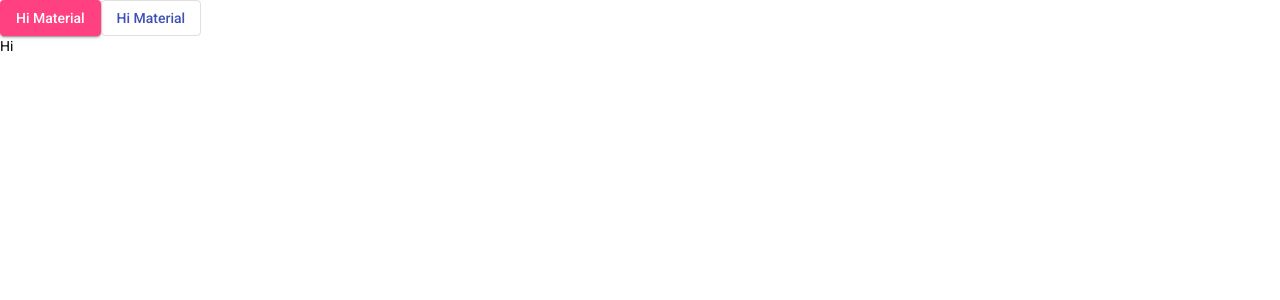
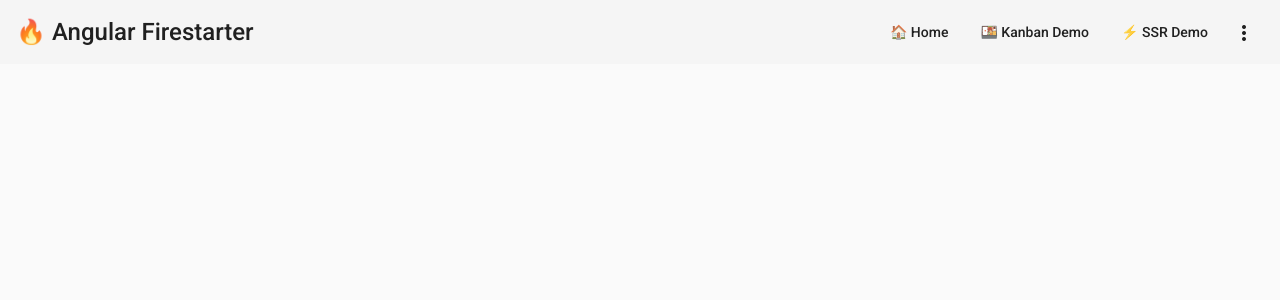
Before and after one commit to Ellipsoul/firestarter, an Angular app: page / in a window 1280 px wide. Shown: the top 300 px of the page. Built offline with nearby package versions, Linux system fonts and the light colour scheme.

Commit message:
Main shell component complete Honestly this is a little too hard

```diff
--- a/src/app/app.component.html
+++ b/src/app/app.component.html
@@ -1,6 +1,4 @@
-<button mat-raised-button color="accent">Hi Material</button>
-<button mat-stroked-button color="primary">Hi Material</button>
-<main>Hi</main>
-
-<!-- Don't touch router state manager -->
-<router-outlet></router-outlet>
+<!-- Wrap the shell around the router state manager -->
+<app-shell>
+  <router-outlet></router-outlet>
+</app-shell>
--- a/src/app/shared/shell/shell.component.html
+++ b/src/app/shared/shell/shell.component.html
@@ -1 +1,95 @@
-<p>shell works!</p>
+<!-- 'Shell' of application, with side menu and top navbar -->
+
+
+<!-- Side navigation -->
+<mat-sidenav-container class="sidenav-container">
+  <!-- SideNav element -->
+  <!-- # is a template variable, control the component directly from HTML like opening and closing a drawer -->
+  <!-- Conditional logic to make this responsive, async pipe subs/unsubs to observable -->
+  <!-- Role attribute is just for accessibility (no impact unless with screen reader) -->
+  <!-- Mode customises the look so that it's a drawer when on a handset and just on the side when on Desktop -->
+  <mat-sidenav #drawer class="sidenav" fixedInViewport
+    [attr.role]="(isHandset$ | async) ? 'dialog' : 'navigation'"
+    [mode]="(isHandset$ | async) ? 'over' : 'side'"
+    [opened]="false">
+    <!-- Name of Toolbar at the top -->
+    <mat-toolbar>Menu</mat-toolbar>
+    <!-- List of navigation elements, with click events bound to the drawer to close them when clicked -->
+    <mat-nav-list>
+      <a mat-list-item routerLink="/" (click)="drawer.close()">Home</a>
+      <a mat-list-item routerLink="/login" (click)="drawer.close()">Log In</a>
+      <a mat-list-item routerLink="/kanban" (click)="drawer.close()">Kanban Demo</a>
+      <a mat-list-item routerLink="/customers" (click)="drawer.close()">SSR Demo</a>
+    </mat-nav-list>
+  </mat-sidenav>
+
+
+  <mat-sidenav-content>
+      <!-- Top Toolbar -->
+      <mat-toolbar>
+
+        <!-- Left side 3 lines menu icon (only for handset users) -->
+        <button
+          type="button"
+          aria-label="Toggle sidenav"
+          mat-icon-button
+          (click)="drawer.toggle()"
+          *ngIf="isHandset$ | async">
+          <mat-icon aria-label="Side nav toggle icon">menu</mat-icon>
+        </button>
+
+        <!-- App name and title at the top left -->
+        <span class="logo" routerLink="/">🔥 Angular Firestarter</span>
+        <span class="fill-space"></span>
+
+        <!-- Display the links on top toolbar for larger displays -->
+        <div *ngIf="(isHandset$ | async)===false">
+          <a mat-button routerLink="/">🏠 Home</a>
+          <a mat-button routerLink="/kanban">🍱 Kanban Demo</a>
+          <a mat-button routerLink="/customers">⚡ SSR Demo</a>
+          <!-- <a mat-button routerLink="/login" *ngIf="(afAuth.authState | async)===false">🔑 Login</a>
+          <a mat-button routerLink="/login" *ngIf="afAuth.authState | async as user" >
+            <img class="avatar" [src]="user.photoURL || 'assets/default-user.svg'">
+            Profile
+          </a> -->
+        </div>
+
+        <!-- Dropdown menu with additional links -->
+        <button mat-icon-button [matMenuTriggerFor]="menu" aria-label="Example icon-button with a menu">
+          <mat-icon>more_vert</mat-icon>
+        </button>
+
+        <!-- Template variable like before, trigger is referenced above (not sure why it is named) -->
+        <mat-menu #menu="matMenu">
+          <!-- Angular automatically positions the icons and text intelligently -->
+          <!-- Slack channel -->
+          <a mat-menu-item target="_blank" href="https://fireship.page.link/slack">
+            <i>💬</i>
+            <span>Chat on Slack</span>
+          </a>
+          <!-- Source code -->
+          <a mat-menu-item target="_blank" href="https://github.com/codediodeio/angular-firestarter">
+            <i>💾</i>
+            <span>Code on Github</span>
+          </a>
+          <!-- Course link -->
+          <a mat-menu-item target="_blank" href="https://fireship.io/courses/angular">
+            <i>🔥</i>
+            <span>Full Course on Fireship</span>
+          </a>
+          <!-- Fireship YouTube -->
+          <a mat-menu-item target="_blank" href="https://www.youtube.com/channel/UCsBjURrPoezykLs9EqgamOA">
+            <i>📺</i>
+            <span>Watch on YouTube</span>
+          </a>
+        </mat-menu>
+      </mat-toolbar>
+
+    <!-- Nav elements in the side nav are static, but the actual page content is different -->
+    <!-- Anything placed inside the shell (from app.component.html) is placed in this ng-content, TRANSCLUSION -->
+    <!-- So we can put whatever page needs to be inside the shell here depending on the route! -->
+    <ng-content></ng-content>
+
+  </mat-sidenav-content>
+
+</mat-sidenav-container>
--- a/src/app/shared/shell/shell.component.scss
+++ b/src/app/shared/shell/shell.component.scss
@@ -0,0 +1,45 @@
+.sidenav-container {
+  height: 100%;
+}
+
+.logo {
+  font-size: 1.2em;
+  cursor: pointer;
+  outline: none;
+}
+
+.mat-drawer-side {
+  border: none;
+  box-shadow: 1px 1px 10px 1px rgba(0, 0, 0, 0.3);
+}
+
+.sidenav {
+  width: 200px;
+  font-family: sofia-pro;
+}
+
+.sidenav .mat-toolbar {
+  background: inherit;
+}
+
+.mat-toolbar.mat-primary {
+  position: sticky;
+  top: 0;
+  z-index: 1;
+}
+
+.fill-space {
+  flex: 1 1 auto;
+}
+
+i {
+  font-style: normal;
+  font-size: 1.25em;
+  margin-right: 16px;
+}
+
+.avatar {
+  width: 1.75em;
+  border-radius: 50%;
+  margin: 0 10px 5px;
+}
--- a/src/app/shared/shell/shell.component.ts
+++ b/src/app/shared/shell/shell.component.ts
@@ -1,4 +1,7 @@
 import { Component, OnInit } from '@angular/core';
+import { BreakpointObserver, Breakpoints } from '@angular/cdk/layout';
+import { Observable } from 'rxjs';
+import { map, shareReplay } from 'rxjs/operators';
 
 @Component({
   selector: 'app-shell',
@@ -7,9 +10,16 @@ import { Component, OnInit } from '@angular/core';
 })
 export class ShellComponent implements OnInit {
 
-  constructor() { }
+  // Observable listening to different breakpoints and react depending on the viewport size
+  isHandset$:Observable<boolean> = this.breakpointObserver.observe([Breakpoints.Handset])  // Found handset display
+    .pipe(  // rxJS syntax
+      map(result => result.matches),  // Grab only the matches to the breakpoint (there's more in result)
+      shareReplay()                   // Subscribe to this observable multiple times
+    );
 
-  ngOnInit(): void {
-  }
+  constructor(private breakpointObserver: BreakpointObserver) {}
+
+  // For some reason Angular needs this and ES6 says it can't be empty..
+  ngOnInit(): void { console.log("Shell Initialised"); }
 
 }
```
